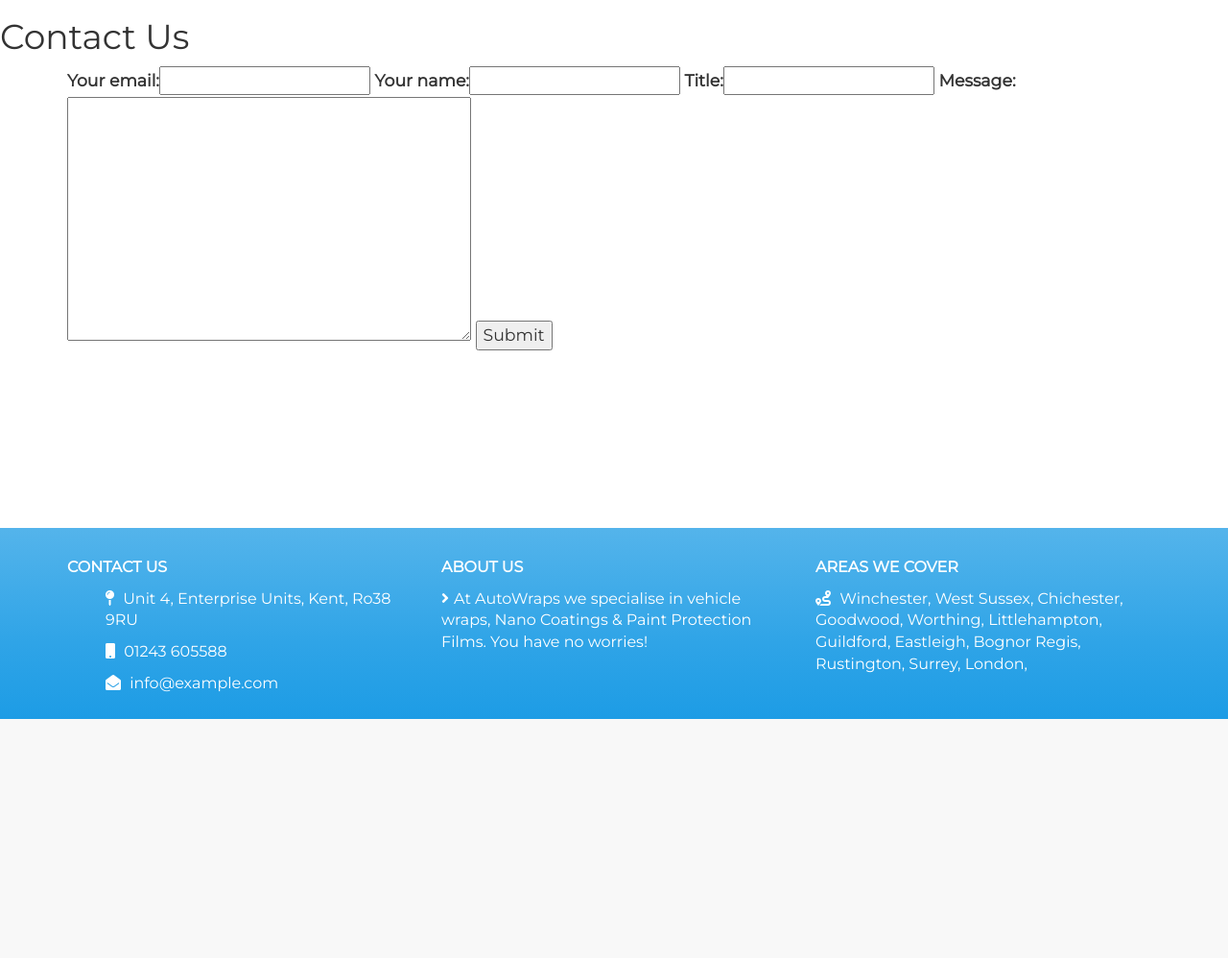
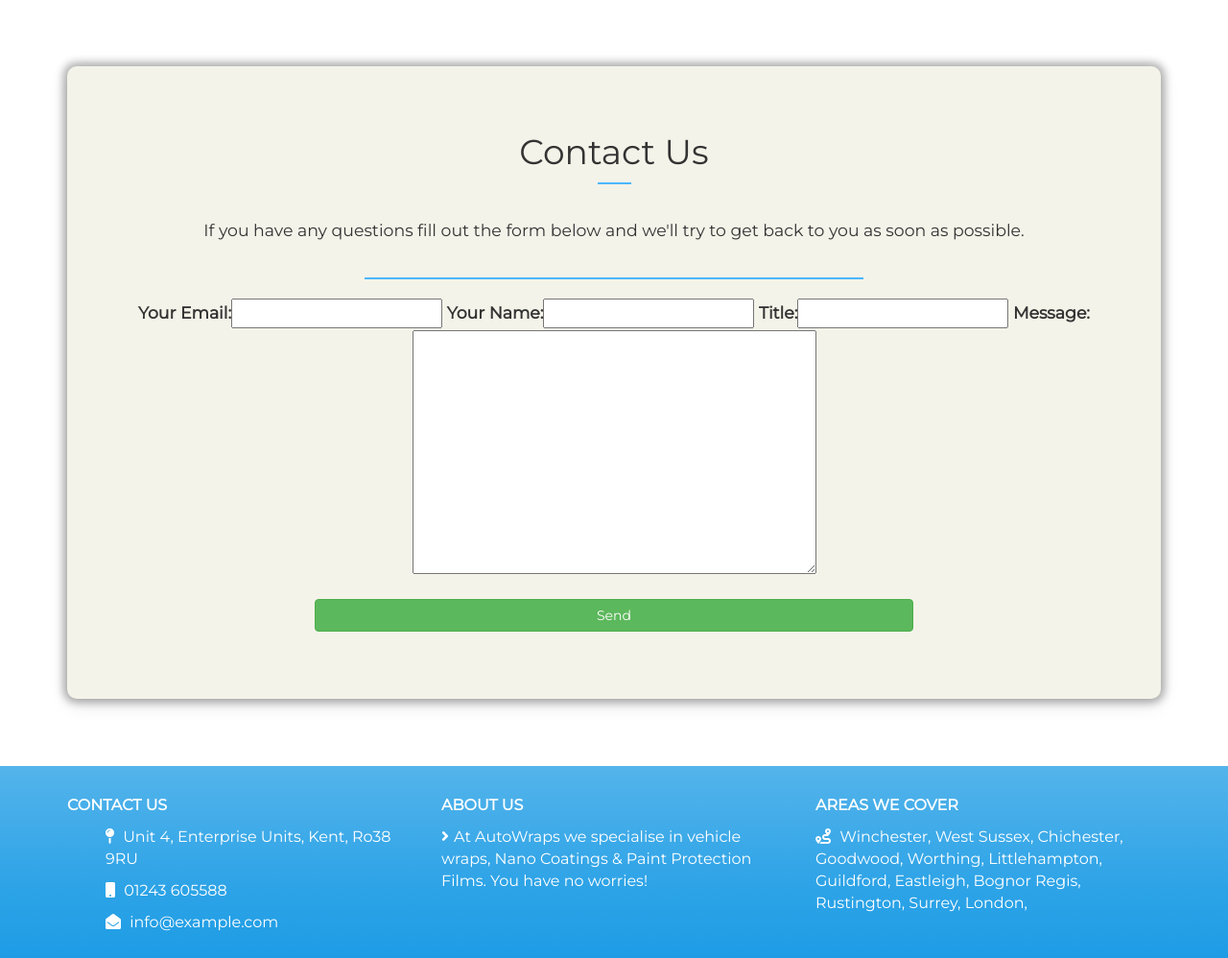
Before and after one commit to 99ron/django_milestone, a Django app: page /contact/message/ in a window 1280 px wide. Shown: the part 51-1049 px from the top of the page at 96% size. Before the commit the page ends 800 px from the top, so only its background shows below. Run offline with Django 3.2, Linux system fonts and the light colour scheme; some libraries are stand-ins or nearby versions.

Commit message:
Started working on the Services/Product models.git diff contactus/forms.py

```diff
--- a/contactus/forms.py
+++ b/contactus/forms.py
@@ -1,7 +1,7 @@
 from django import forms
 
 class contactForm(forms.Form):
-    from_email = forms.EmailField(required=True, label="Your email:")
-    from_name = forms.CharField(required=True, label="Your name:")
+    from_email = forms.EmailField(required=True, label="Your Email:")
+    from_name = forms.CharField(required=True, label="Your Name:")
     subject = forms.CharField(required=True, label="Title:")
     message = forms.CharField(widget=forms.Textarea, required=True, label="Message:")
--- a/contactus/templates/contact.html
+++ b/contactus/templates/contact.html
@@ -8,12 +8,21 @@
 
 {% block content %}
 
-<h1> Contact Us </h1>
 <div class="container">
-    <form method="POST">
-        {% csrf_token %}
-        {{ form | as_bootstrap }}
-        <button type="submit">Submit</button>
-    </form>
+<div class="contact-form">
+    <h1> Contact Us </h1>
+        <hr class="hr-under-heading">
+
+        <p class="text-padding-top-bottom">If you have any questions fill out the form below
+        and we'll try to get back to you as soon as possible.</p>
+
+        <hr class="hr-break">
+
+        <form method="POST">
+            {% csrf_token %}
+            {{ form | as_bootstrap }}
+            <button type="submit" class="btn btn-success form-button">Send</button>
+        </form>
+    </div>
 </div>
 {% endblock %}
--- /dev/null
+++ b/products/forms.py
@@ -0,0 +1 @@
+from django import forms
--- a/static/css/custom.css
+++ b/static/css/custom.css
@@ -106,6 +106,17 @@ a:link, a:visited {
   padding-top: 16px;
 }
 
+.text-padding-top-bottom {
+  padding-top: 16px;
+  padding-bottom: 16px;
+}
+
+.hr-break {
+  width: 50%;
+  height: 2px;
+  background-color: #4bb7ff;
+}
+
 .hr-under-heading {
   width: 35px;
   height: 2px;
@@ -126,16 +137,16 @@ a:link, a:visited {
   color: #000;
 }
 
-.profile-form {
+.profile-form, .contact-form {
   margin-top: 70px;
-  margin-bottom: 20px;
+  margin-bottom: 70px;
   box-shadow: 0px 0px 8px 4px rgba(0, 0, 0, 0.3), 0 6px 20px 0 rgba(0, 0, 0, 0.1);
   padding: 50px;
   text-align: center;
   background-color: #f4f3e9;
   border-radius: 10px;
 }
-.profile-form a {
+.profile-form a, .contact-form a {
   color: #000;
 }
 
--- a/static/scss/custom.scss
+++ b/static/scss/custom.scss
@@ -125,6 +125,17 @@ a:link, a:visited {
     padding-top: 16px;
 }
 
+.text-padding-top-bottom {
+    padding-top: 16px;
+    padding-bottom: 16px;
+}
+
+.hr-break {
+    width: 50%;
+    height: 2px;
+    background-color: $hr-colour;
+}
+
 .hr-under-heading {
     width: 35px;
     height: 2px;
@@ -132,7 +143,7 @@ a:link, a:visited {
     background-color: $hr-colour;
 }
 
-.login-form, .register-form {
+.login-form, .register-form  {
     margin-top: 70px;
     margin-bottom: 20px;
     box-shadow: 0px 0px 8px 4px rgba(0, 0, 0, 0.3), 0 6px 20px 0 rgba(0, 0, 0, 0.1);
@@ -146,9 +157,9 @@ a:link, a:visited {
     }
 }
 
-.profile-form {
+.profile-form, .contact-form {
     margin-top: 70px;
-    margin-bottom: 20px;
+    margin-bottom: 70px;
     box-shadow: 0px 0px 8px 4px rgba(0, 0, 0, 0.3), 0 6px 20px 0 rgba(0, 0, 0, 0.1);
     padding: 50px;
     text-align: center;
@@ -182,7 +193,7 @@ ul {
 
 .footertiles-divs {
         padding-top: 15px;
-    }
+}
 
 
 
```
Also changed, not shown: products/Templates/product.html (added, +14 -0 lines), products/admin.py (+5 -2 lines), products/models.py (+44 -6 lines), products/urls.py (added, +8 -0 lines), media/profile/1.jpg (added), products/migrations/0002_auto_20190925_1029.py (added), products/migrations/0003_auto_20190925_1040.py (added), profiles/migrations/0005_auto_20190916_2308.py (added), profiles/migrations/0006_auto_20190925_1029.py (added), 1 other file.
